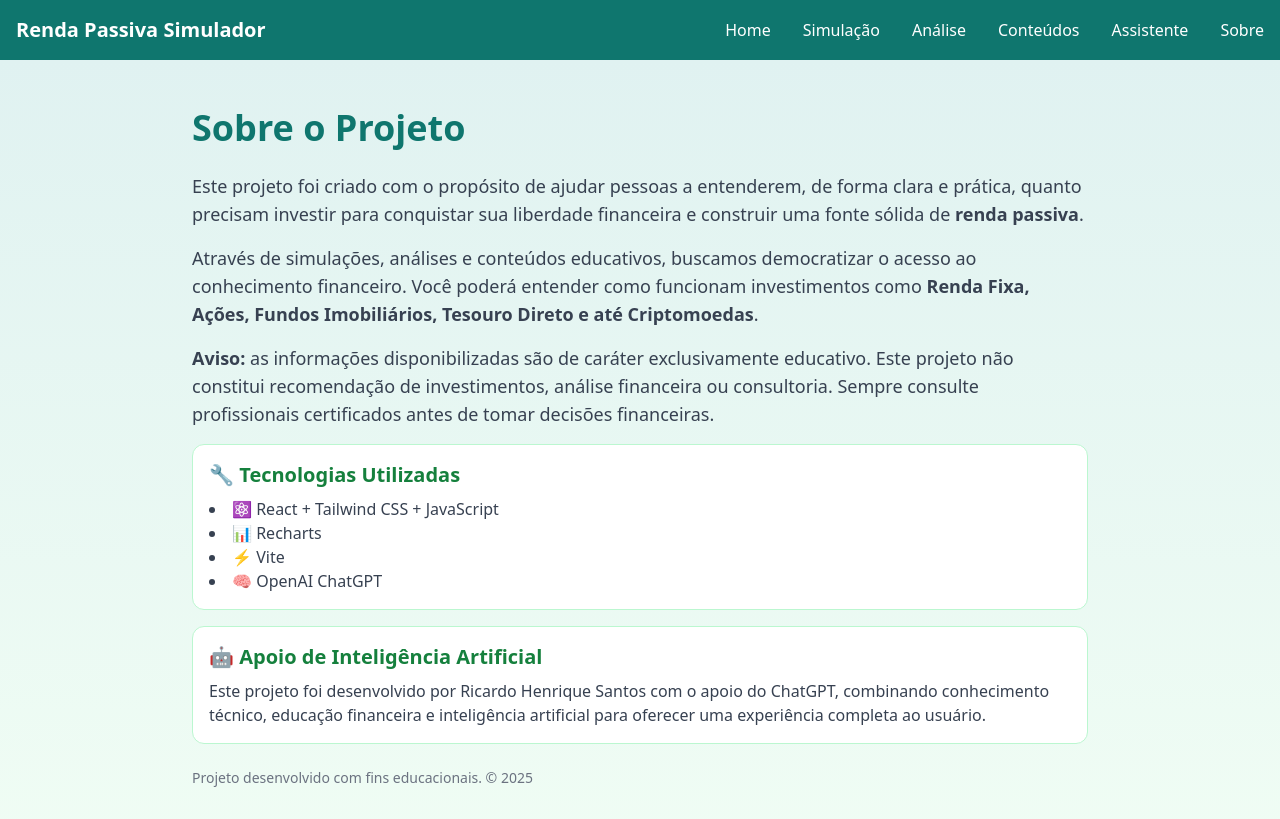
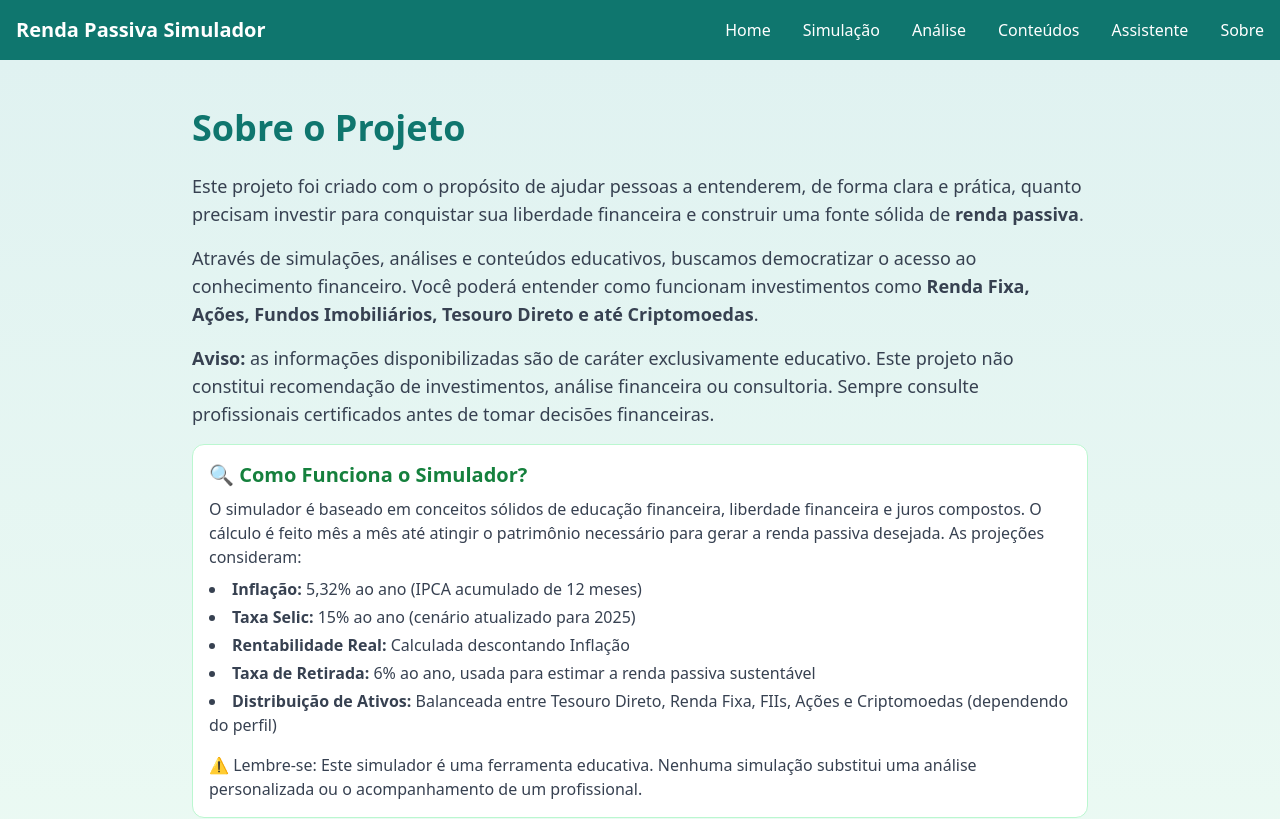
Before and after one commit to RicardoHenriqueSantos/renda-passiva-simulador, a React (Vite) app: page /sobre in a window 1280 px wide. Shown: the top 819 px of the page. Built offline with nearby package versions, Linux system fonts and the light colour scheme.

Commit message:
edit update link na header, divisao na assistente, troca link conteudos, adicao de como funciona o simulado na sobre e novo calculo com dados atualizados calculadora

```diff
--- a/src/components/GraficoDistribuicao.jsx
+++ b/src/components/GraficoDistribuicao.jsx
@@ -1,6 +1,6 @@
 import { PieChart, Pie, Cell, ResponsiveContainer, Tooltip } from "recharts";
 
-const COLORS = ["#0F766E", "#10B981", "#F59E0B", "#EF4444", "#6366F1"];
+const COLORS = ["#0F766E", "#10B981", "#F59E0B", "#EF4444", "#6366F1", "#254f57"];
 
 export default function GraficoDistribuicao({ dados }) {
   const data = dados.map((item) => ({
--- a/src/components/Header.jsx
+++ b/src/components/Header.jsx
@@ -8,7 +8,8 @@ export default function Header() {
   return (
     <header className="bg-[#0F766E] text-white shadow">
       <nav className="container mx-auto flex items-center justify-between p-4">
-        <h1 className="text-xl font-bold">Renda Passiva Simulador</h1>
+
+        <Link to="/" className="text-xl font-bold" onClick={() => setMenuAberto(false)}>Renda Passiva Simulador</Link>
 
         {/* Botão de menu mobile */}
         <button
--- a/src/pages/Assistente.jsx
+++ b/src/pages/Assistente.jsx
@@ -74,7 +74,8 @@ export default function Assistente() {
     if (
       texto.includes("fundo imobiliário") ||
       texto.includes("fundos imobiliários") ||
-      texto.includes("fii")
+      texto.includes("fii") ||
+      texto.includes("fiis")
     ) {
       return "🏢 **Fundos Imobiliários (FIIs):** Investimentos em imóveis ou títulos ligados ao setor imobiliário que pagam rendimentos mensais. Excelente para quem busca **Renda Passiva**.";
     }
--- a/src/pages/Conteudos.jsx
+++ b/src/pages/Conteudos.jsx
@@ -139,7 +139,7 @@ export default function Conteudos() {
 
               <li>
                 • {" "}
-                <a href="https://indique.rico.com.vc/indicado?i=cdb400-RICARDO-6591801" className="text-[#22C55E] hover:underline" target="_blank"> Invista o seu Dinheiro de forma Segura, Rápida e Fácil </a> — Rico
+                <a href="https://www.rico.com.vc/" className="text-[#22C55E] hover:underline" target="_blank"> Invista o seu Dinheiro de forma Segura, Rápida e Fácil </a> — Rico
               </li>
 
               <li>
--- a/src/pages/Sobre.jsx
+++ b/src/pages/Sobre.jsx
@@ -20,7 +20,7 @@ const Sobre = () => {
             democratizar o acesso ao conhecimento financeiro. Você poderá entender
             como funcionam investimentos como{" "}
             <strong>Renda Fixa, Ações, Fundos Imobiliários, Tesouro Direto e até
-            Criptomoedas</strong>.
+              Criptomoedas</strong>.
           </p>
 
           <p className="mb-4 text-gray-700 text-lg">
@@ -29,6 +29,32 @@ const Sobre = () => {
             investimentos, análise financeira ou consultoria. Sempre consulte
             profissionais certificados antes de tomar decisões financeiras.
           </p>
+
+          {/* 🔍 Como Funciona */}
+          <div className="bg-white border border-green-200 rounded-xl p-4 mb-6">
+            <h2 className="text-xl font-semibold text-green-700 mb-2">
+              🔍 Como Funciona o Simulador?
+            </h2>
+
+            <p className="text-gray-700 mb-2">
+              O simulador é baseado em conceitos sólidos de educação financeira, liberdade
+              financeira e juros compostos. O cálculo é feito mês a mês até atingir o patrimônio necessário para gerar
+              a renda passiva desejada. As projeções consideram:
+            </p>
+
+            <ul className="list-disc list-inside text-gray-700 space-y-1 mb-4">
+              <li><strong>Inflação:</strong> 5,32% ao ano (IPCA acumulado de 12 meses)</li>
+              <li><strong>Taxa Selic:</strong> 15% ao ano (cenário atualizado para 2025)</li>
+              <li><strong>Rentabilidade Real:</strong> Calculada descontando Inflação</li>
+              <li><strong>Taxa de Retirada:</strong> 6% ao ano, usada para estimar a renda passiva sustentável</li>
+              <li><strong>Distribuição de Ativos:</strong> Balanceada entre Tesouro Direto, Renda Fixa, FIIs, Ações e Criptomoedas (dependendo do perfil)</li>
+            </ul>
+
+            <p className="text-gray-700">
+              ⚠️ Lembre-se: Este simulador é uma ferramenta educativa. Nenhuma simulação
+              substitui uma análise personalizada ou o acompanhamento de um profissional.
+            </p>
+          </div>
 
           <div className="bg-white border border-green-200 rounded-xl p-4 mb-4">
             <h2 className="text-xl font-semibold text-green-700 mb-2">
--- a/src/utils/calculadora.js
+++ b/src/utils/calculadora.js
@@ -1,28 +1,50 @@
+// ✅ Parâmetros econômicos atualizados para 2025
+const inflacaoAnual = 0.0532; // IPCA atual 5,32%
+const inflacaoMensal = Math.pow(1 + inflacaoAnual, 1 / 12) - 1;
+
+const rentabilidades = {
+  Conservador: 0.10,
+  Moderado: 0.12,
+  Arrojado: 0.15,
+};
+
+const distribuicoes = {
+  Conservador: {
+    "Tesouro Direto": 50,
+    "Renda Fixa": 40,
+    "Fundos Imobiliários": 10,
+  },
+  Moderado: {
+    "Tesouro Direto": 20,
+    "Renda Fixa": 35,
+    "Fundos Imobiliários": 20,
+    "Ações": 15,
+    "Criptomoedas": 5,
+    "Dólar": 5,
+  },
+  Arrojado: {
+    "Fundos Imobiliários": 20,
+    "Ações": 45,
+    "Criptomoedas": 15,
+    "Dólar": 10,
+    "Renda Fixa": 10,
+  },
+};
+
+const taxaRetiradaAnual = 0.06;
+
 // ✅ Função calcularPorAporte
 export function calcularPorAporte(dados) {
   const { rendaDesejada, aporteMensal, perfil } = dados;
-
   const renda = parseFloat(rendaDesejada);
   const aporte = parseFloat(aporteMensal);
 
-  const inflacaoAnual = 0.04;
-  const inflacaoMensal = Math.pow(1 + inflacaoAnual, 1 / 12) - 1;
-
-  const rentabilidadeAnual = perfil === "Conservador" ? 0.07 : perfil === "Moderado" ? 0.09 : 0.12;
-
-  const distribuicao =
-    perfil === "Conservador"
-      ? { "Tesouro Direto": 40, "Renda Fixa": 40, "Fundos Imobiliários": 20 }
-      : perfil === "Moderado"
-        ? { "Tesouro Direto": 25, "Renda Fixa": 35, "Fundos Imobiliários": 20, "Ações": 15, "Criptomoedas": 5 }
-        : { "Fundos Imobiliários": 25, "Ações": 50, "Criptomoedas": 15, "Renda Fixa": 10 };
-
-  const rentabilidadeRealAnual = (1 + rentabilidadeAnual) / (1 + inflacaoAnual) - 1;
+  const rentabilidadeAnual = rentabilidades[perfil];
+  const rentabilidadeRealAnual =
+    (1 + rentabilidadeAnual) / (1 + inflacaoAnual) - 1;
   const rentabilidadeMensal = Math.pow(1 + rentabilidadeRealAnual, 1 / 12) - 1;
 
-  const taxaRetiradaAnual = 0.06;
   const patrimonioAlvo = (renda * 12) / taxaRetiradaAnual;
-
   let saldo = 0;
   let meses = 0;
   const evolucao = [];
@@ -42,37 +64,23 @@ export function calcularPorAporte(dados) {
     meses,
     anos: Math.floor(meses / 12),
     restoMeses: meses % 12,
-    distribuicao,
+    distribuicao: distribuicoes[perfil],
     evolucao,
   };
 }
 
-
 // ✅ Função calcularPorPrazo
 export function calcularPorPrazo(dados) {
   const { rendaDesejada, prazoAnos, perfil } = dados;
-
   const renda = parseFloat(rendaDesejada);
   const meses = prazoAnos * 12;
 
-  const inflacaoAnual = 0.04;
-  const inflacaoMensal = Math.pow(1 + inflacaoAnual, 1 / 12) - 1;
-
-  const rentabilidadeAnual = perfil === "Conservador" ? 0.07 : perfil === "Moderado" ? 0.09 : 0.12;
-
-  const distribuicao =
-    perfil === "Conservador"
-      ? { "Tesouro Direto": 40, "Renda Fixa": 40, "Fundos Imobiliários": 20 }
-      : perfil === "Moderado"
-        ? { "Tesouro Direto": 25, "Renda Fixa": 35, "Fundos Imobiliários": 20, "Ações": 15, "Criptomoedas": 5 }
-        : { "Fundos Imobiliários": 25, "Ações": 50, "Criptomoedas": 15, "Renda Fixa": 10 };
-
-  const rentabilidadeRealAnual = (1 + rentabilidadeAnual) / (1 + inflacaoAnual) - 1;
+  const rentabilidadeAnual = rentabilidades[perfil];
+  const rentabilidadeRealAnual =
+    (1 + rentabilidadeAnual) / (1 + inflacaoAnual) - 1;
   const rentabilidadeMensal = Math.pow(1 + rentabilidadeRealAnual, 1 / 12) - 1;
 
-  const taxaRetiradaAnual = 0.06;
   const patrimonioAlvo = (renda * 12) / taxaRetiradaAnual;
-
   const fator = Math.pow(1 + rentabilidadeMensal, meses);
   const aporteMensal = (patrimonioAlvo * rentabilidadeMensal) / (fator - 1);
 
@@ -90,27 +98,19 @@ export function calcularPorPrazo(dados) {
     aporteMensal: Math.round(aporteMensal),
     meses,
     anos: prazoAnos,
-    distribuicao,
+    distribuicao: distribuicoes[perfil],
     evolucao,
   };
 }
-
 
 // ✅ Função calcularSimulacao (modo clássico por aporte)
 export function calcularSimulacao(dados) {
   return calcularPorAporte(dados);
 }
 
-
 // ✅ Função simularCenarios
 export function simularCenarios(dados) {
-  const perfis = {
-    Conservador: 0.07,
-    Moderado: 0.09,
-    Arrojado: 0.12,
-  };
-
-  const baseRent = perfis[dados.perfil];
+  const baseRent = rentabilidades[dados.perfil];
 
   const cenarios = [
     { nome: "Otimista", ajuste: 1.2, icone: "📈" },
@@ -120,7 +120,10 @@ export function simularCenarios(dados) {
 
   return cenarios.map((c) => {
     const rentabilidadeAnual = baseRent * c.ajuste;
-    const rentabilidadeMensal = Math.pow(1 + rentabilidadeAnual, 1 / 12) - 1;
+    const rentabilidadeRealAnual =
+      (1 + rentabilidadeAnual) / (1 + inflacaoAnual) - 1;
+    const rentabilidadeMensal =
+      Math.pow(1 + rentabilidadeRealAnual, 1 / 12) - 1;
 
     const renda = parseFloat(dados.rendaDesejada);
     const aporte =
@@ -128,7 +131,7 @@ export function simularCenarios(dados) {
         ? calcularPorPrazo(dados).aporteMensal
         : parseFloat(dados.aporteMensal);
 
-    const patrimonioAlvo = (renda * 12) / 0.06;
+    const patrimonioAlvo = (renda * 12) / taxaRetiradaAnual;
 
     let saldo = 0;
     let meses = 0;
```
